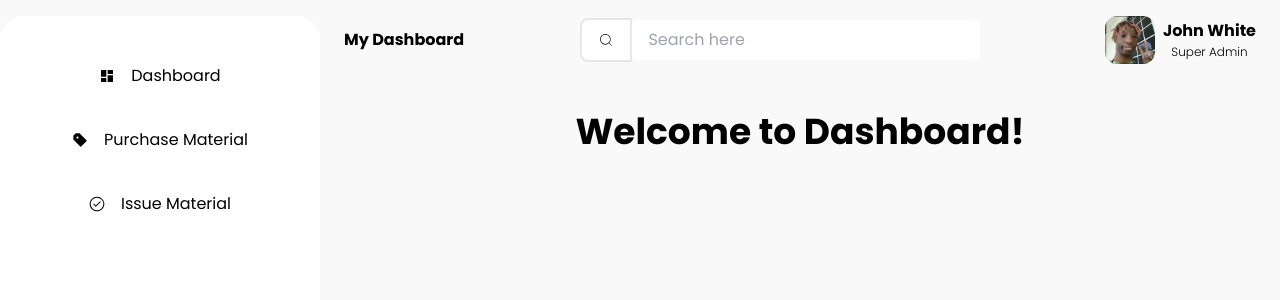
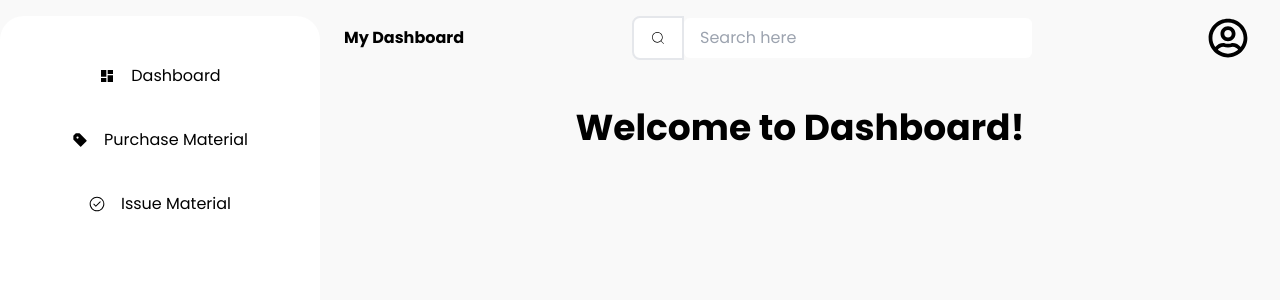
Before and after one commit to RiteshLS03/Store_Management_System, a React (Vite) app in the folder Frontend/inventory/: page /dashboard in a window 1280 px wide. Shown: the top 300 px of the page. Built offline with nearby package versions, Linux system fonts and the light colour scheme.

Commit message:
Need to fix the route bug

```diff
--- a/Frontend/inventory/package.json
+++ b/Frontend/inventory/package.json
@@ -10,9 +10,11 @@
     "preview": "vite preview"
   },
   "dependencies": {
+    "@reduxjs/toolkit": "^2.2.3",
     "react": "^18.2.0",
     "react-dom": "^18.2.0",
     "react-icons": "^5.0.1",
+    "react-redux": "^9.1.2",
     "react-router-dom": "^6.23.0",
     "sweetalert2": "^11.10.8",
     "sweetalert2-react-content": "^5.0.7"
--- a/Frontend/inventory/src/App.jsx
+++ b/Frontend/inventory/src/App.jsx
@@ -1,9 +1,12 @@
 import React from "react";
+import { lazy, Suspense } from "react";
 // import { createRoot  } from "react-dom/client";
 import { createBrowserRouter, Link, Outlet } from "react-router-dom";
 import LoginUI from "./components/LoginUI";
-import Dashboard from "./components/Dashboard";
-
+// import ProtectedRoute from "./components/ProtectedRoute";
+const Dashboard = lazy(() => import("./components/Dashboard"));
+// const DashboardPage = lazy(() => import("./pages/DashboardUI/DashboardPage/DashboardPage"))
+// useDispatch
 // const App = () => {
 //   return <Outlet />;
 // };
@@ -16,7 +19,6 @@ export const appRouter = createBrowserRouter([
       <h1>
         Something Went Wrong
         <Link to={"/"} className="text-red-600">
-          {" "}
           Login
         </Link>
       </h1>
@@ -24,7 +26,13 @@ export const appRouter = createBrowserRouter([
   },
   {
     path: "/dashboard",
-    element: <Dashboard />,
+    element: (
+      // <ProtectedRoute>
+      <Suspense fallback={<div>Loading...</div>}>
+        <Dashboard />
+      </Suspense>
+      // </ProtectedRoute>
+    ),
   },
 ]);
 
--- a/Frontend/inventory/src/components/CompHeader.jsx
+++ b/Frontend/inventory/src/components/CompHeader.jsx
@@ -1,9 +1,13 @@
 import { CiSearch } from "react-icons/ci";
 import profile from "../assets/profile.jpg";
 import { FaRegUserCircle } from "react-icons/fa";
-import { json } from "react-router-dom";
+// import { json } from "react-router-dom";
+import { useSelector } from "react-redux";
 
 export const CompHeader = ({ name }) => {
+  const data = useSelector((state) => {
+    return state.users;
+  });
   const getUserinfo = async () => {
     const response = await fetch("http://localhost:5001/api/users/getuser", {
       method: "GET",
@@ -14,7 +18,10 @@ export const CompHeader = ({ name }) => {
   // const profile = null;
   return (
     <div className="">
-      <div className="flex justify-between items-center">
+      <div
+        className="flex justify-between items-center"
+        // onClick={() => console.log(data)}
+      >
         <p className="font-bold font-poppins">{name}</p>
         <div className="flex justify-start items-center">
           <button
@@ -31,7 +38,7 @@ export const CompHeader = ({ name }) => {
         </div>
         <div>
           <div className="flex justify-center items-center">
-            {profile ? (
+            {data[0]?.userInfo?.user?.name?.profile ? (
               <img
                 src={profile}
                 className="w-[50px] rounded-xl mx-2"
@@ -39,12 +46,16 @@ export const CompHeader = ({ name }) => {
               />
             ) : (
               <span className=" rounded-xl mx-2" alt="profile">
-                <FaRegUserCircle />
+                <FaRegUserCircle size={40} />
               </span>
             )}
             <button>
-              <p className="font-poppins text-[16px] font-bold">John White</p>
-              <p className="font-poppins text-[12px] font-light">Super Admin</p>
+              <p className="font-poppins text-[16px] font-bold">
+                {data[0]?.userInfo?.user?.name}
+              </p>
+              <p className="font-poppins text-[12px] font-light">
+                {data[0]?.userInfo?.user?.email}
+              </p>
             </button>
           </div>
         </div>
--- a/Frontend/inventory/src/components/Dashboard.jsx
+++ b/Frontend/inventory/src/components/Dashboard.jsx
@@ -1,4 +1,4 @@
-import React, { useState } from "react";
+import React, { useEffect, useState } from "react";
 import { Link } from "react-router-dom";
 import { MdDashboard } from "react-icons/md";
 import { BiSolidPurchaseTagAlt } from "react-icons/bi";
@@ -9,6 +9,7 @@ import IssueUI from "./IssueUI";
 import DashboardUI from "./DashboardUI";
 
 const Dashboard = () => {
+  // useEffect(() => {}, []);
   const [dashboard, setDashboard] = useState({
     dashboard: true,
     purchase: false,
--- a/Frontend/inventory/src/components/LoginForm.jsx
+++ b/Frontend/inventory/src/components/LoginForm.jsx
@@ -4,11 +4,16 @@ import { useNavigate } from "react-router-dom";
 // Import useHistory from react-router-dom
 import Swal from "sweetalert2";
 import withReactContent from "sweetalert2-react-content";
+import { useDispatch } from "react-redux";
+import { addUser } from "../store/slices/userSlice";
 
 const MySwal = withReactContent(Swal);
 
 const LoginForm = () => {
+  const dispatch = useDispatch();
   const history = useNavigate();
+  const navigate = useNavigate();
+
   const [loginForm, setLoginForm] = useState({
     email: "",
     password: "",
@@ -30,7 +35,10 @@ const LoginForm = () => {
       text: resData?.error || resData?.message,
     });
     if (resData.message == "Login successful") {
-      history("/dashboard");
+      // history("/dashboard");
+
+      dispatch(addUser(resData));
+      navigate("/dashboard");
     }
   };
   return (
--- /dev/null
+++ b/Frontend/inventory/src/components/ProtectedRoute.js
@@ -0,0 +1,37 @@
+// import { Link, Navigate } from "react-router-dom";
+
+// // import appUser from "../store/slices/index";
+// import { useSelector } from "react-redux";
+
+// const ProtectedRoute = () => {
+//   const data = useSelector((state) => {
+//     return state.users;
+//   });
+
+//   console.log(data);
+//   if (data.message == "Login successful") {
+//     return <Navigate to={"/dashboard"} />;
+//   } else {
+//     return <Navigate to={"/login"} />;
+//   }
+// };
+// export default ProtectedRoute;
+
+// import React from "react";
+// import { Navigate } from "react-router-dom"; // Removed Link since it's not being used
+// import { useSelector } from "react-redux";
+
+// const ProtectedRoute = () => {
+//   const data = useSelector((state) => state.users); // Simplified useSelector usage
+
+//   console.log(data);
+
+// Use === for strict equality comparison
+//   if (data[0].message === "Login successful") {
+//     return <Navigate to={"/dashboard"} />;
+//   } else {
+//     return <Navigate to={"/login"} />;
+//   }
+// };
+
+// export default ProtectedRoute;
--- a/Frontend/inventory/src/main.jsx
+++ b/Frontend/inventory/src/main.jsx
@@ -1,7 +1,11 @@
 import ReactDOM from "react-dom/client";
 import { RouterProvider } from "react-router-dom";
 import { appRouter } from "./App.jsx";
+import { Provider } from "react-redux";
+import store from "./store/slices/index.js";
 
 ReactDOM.createRoot(document.getElementById("root")).render(
-  <RouterProvider router={appRouter} />
+  <Provider store={store}>
+    <RouterProvider router={appRouter} />
+  </Provider>
 );
--- /dev/null
+++ b/Frontend/inventory/src/store/slices/index.js
@@ -0,0 +1,8 @@
+import { configureStore } from "@reduxjs/toolkit";
+import userSlice from "./userSlice";
+
+const store = configureStore({
+  reducer: { users: userSlice },
+});
+
+export default store;
--- /dev/null
+++ b/Frontend/inventory/src/store/slices/userSlice.js
@@ -0,0 +1,17 @@
+import { createSlice } from "@reduxjs/toolkit";
+
+const userSlice = createSlice({
+  name: "user",
+  initialState: [],
+  reducers: {
+    addUser(state, action) {
+      state.push(action.payload);
+    },
+    // removeUser(state, action) {},
+  },
+});
+
+console.log(userSlice.actions);
+
+export default userSlice.reducer;
+export const { addUser } = userSlice.actions;
```
Also changed, not shown: 1 other file (tests, documents, lock files or other folders).
